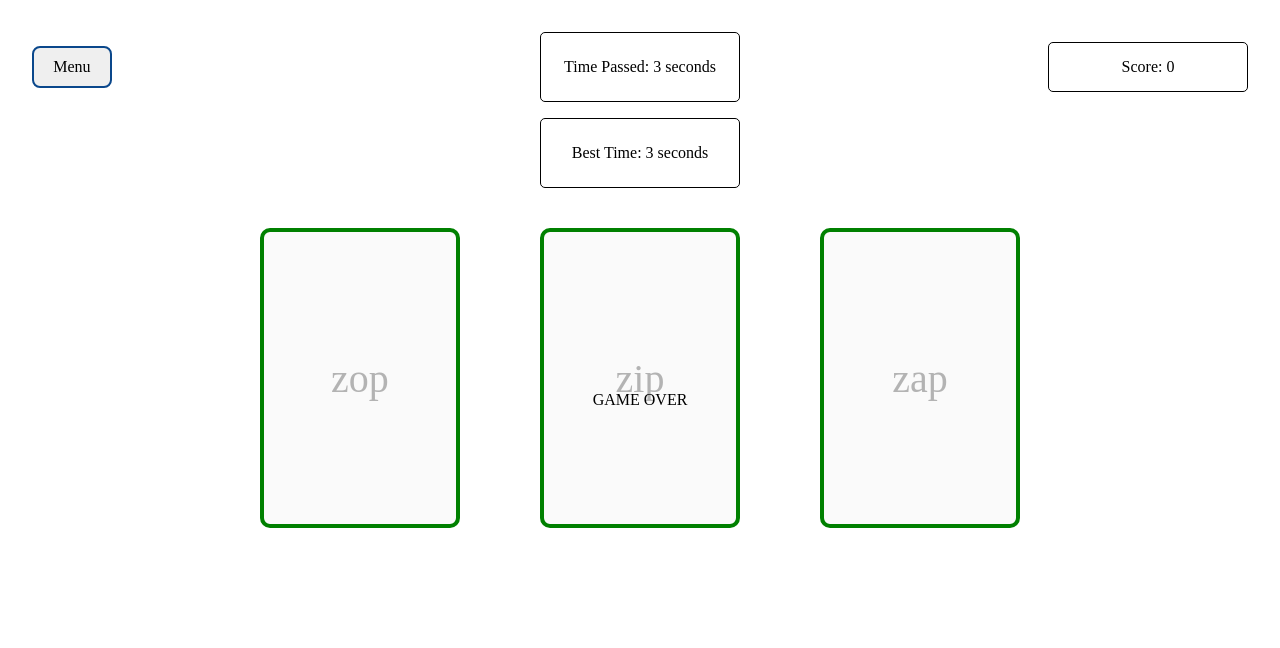
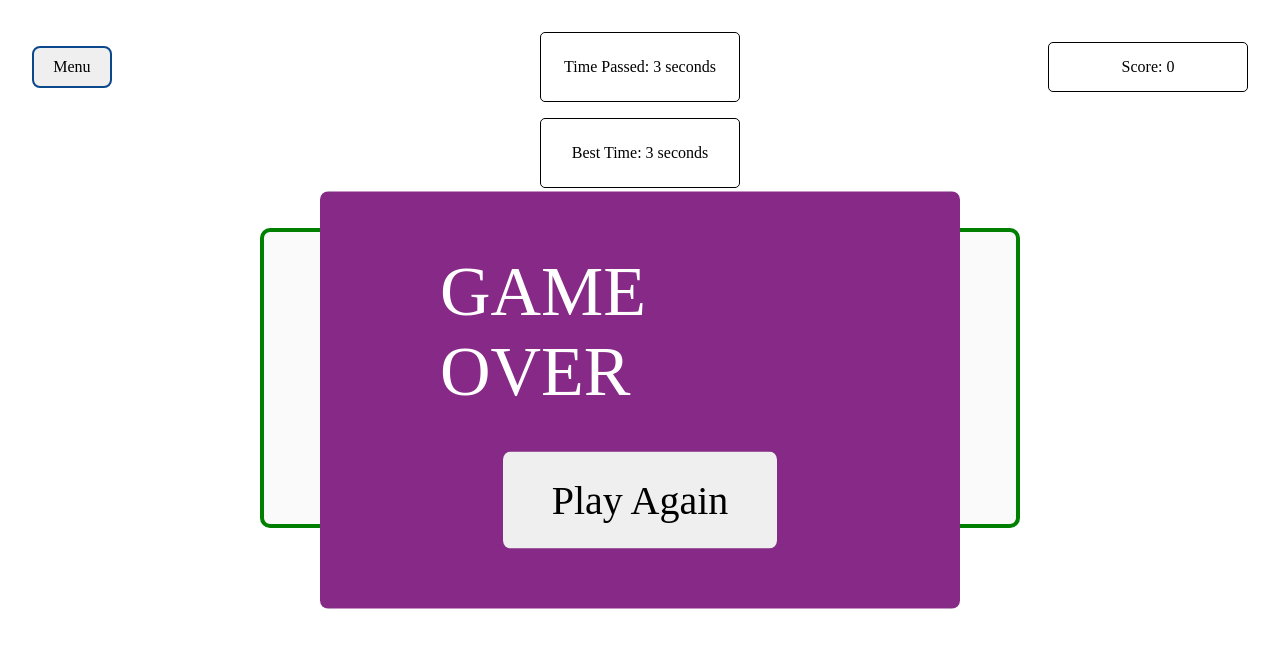
Before and after one commit to Moe-Pwint/Zip-Zap-Zop-Game, a React (Vite) app: page / in a window 1280 px wide. Shown: the top 648 px of the page. Built offline with nearby package versions, Linux system fonts and the light colour scheme.

Commit message:
Update CSS for WinLoseAlert UI & add PlayAgn Btn.

```diff
--- a/src/components/StartingUI.css
+++ b/src/components/StartingUI.css
@@ -85,4 +85,23 @@ body {
   top: 50%;
   left: 50%;
   transform: translate(-50%, -50%);
+  background-color: rgb(135, 42, 135);
+  padding: 60px 120px;
+  font-size: 70px;
+  color: white;
+  display: flex;
+  flex-direction: column;
+  align-items: center;
+  border-radius: 8px;
+  gap: 40px;
+
+  p {
+    font-size: 30px;
+  }
 }
+
+.playAgnBtn {
+  font-size: 40px;
+  display: block;
+  margin: auto;
+}
--- a/src/components/StartingUI.jsx
+++ b/src/components/StartingUI.jsx
@@ -4,6 +4,8 @@ import './StartingUI.css'
 import CardsUI from './CardsUI'
 import InfoTopDisplay from './InfoTopDisplay'
 import WinLoseAlert from './WinLoseAlert'
+
+// localStorage.clear()
 
 export default function StartingUI() {
   const winningScore = useRef(3)
@@ -17,13 +19,13 @@ export default function StartingUI() {
   }
 
   function activateGameLoss() {
-    setGameWin(false)
     setGamePlaying(false)
+    setTimeout(() => setGameWin(false), 1000)
   }
 
   function activateGameWin() {
-    setGameWin(true)
     setGamePlaying(false)
+    setTimeout(() => setGameWin(true), 1000)
   }
 
   useEffect(() => {
--- a/src/components/WinLoseAlert.jsx
+++ b/src/components/WinLoseAlert.jsx
@@ -3,24 +3,37 @@ import React from 'react'
 import './StartingUI.css'
 
 export default function WinLoseAlert({ gameWin }) {
-  if (gameWin) return <WinAlert />
-  else if (gameWin === false) return <LossAlert />
+  function playAgain() {
+    window.location.reload()
+  }
+
+  if (gameWin) return <WinAlert playAgain={playAgain} />
+  else if (gameWin === false) return <LossAlert playAgain={playAgain} />
 }
 
-function WinAlert() {
+function WinAlert({ playAgain }) {
   console.log('winAlert')
   return (
     <div className="winAlert">
       <div>You Win!</div>
+      <div className="playAgnContainer">
+        <p>Replay to beat your own time!</p>
+        <button onClick={playAgain} className="playAgnBtn">
+          Play Again
+        </button>
+      </div>
     </div>
   )
 }
 
-function LossAlert() {
+function LossAlert({ playAgain }) {
   console.log('lossAlert')
   return (
     <div className="lossAlert">
       <div>GAME OVER</div>
+      <button onClick={playAgain} className="playAgnBtn">
+        Play Again
+      </button>
     </div>
   )
 }
```
